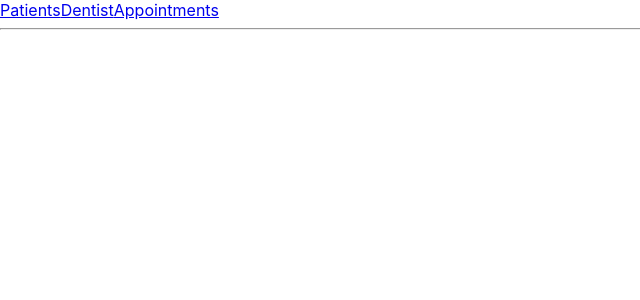
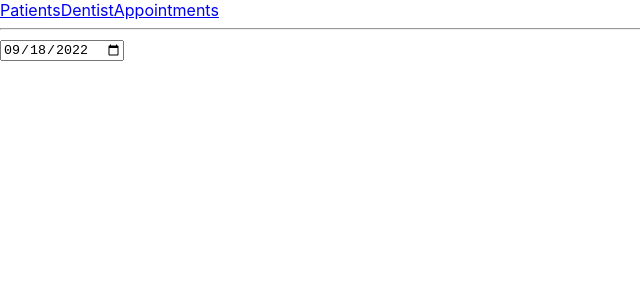
Before and after one commit to abigail221b/dental_clinic, a React (Create React App) app in the folder dentalclinic_frontend/: page /appointment in a window 1280 px wide. Shown: the top 300 px of the page, without its empty margins (0-640 px from the left). Built offline with nearby package versions, Linux system fonts and the light colour scheme.

Commit message:
Add date input

```diff
--- a/dentalclinic_frontend/src/Appointments/AppointmentDashboard.js
+++ b/dentalclinic_frontend/src/Appointments/AppointmentDashboard.js
@@ -1,8 +1,19 @@
+import { useState, useEffect } from "react";
 
 const AppointmentDashboard = () => {
+
+    const [date, setDate] = useState(new Date()
+                                        .toLocaleDateString("en-CA", {
+                                                        year: "numeric",
+                                                        month: "numeric",
+                                                        day: "numeric"
+                                                    }));
+
     return (
         <>
-
+            <input type="date"
+                   onChange={(e) => setDate(e.target.value) }
+                   value={ date }/>
         </>
     );
 }
```
